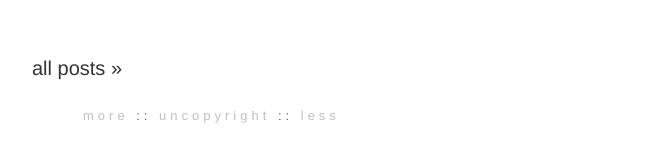
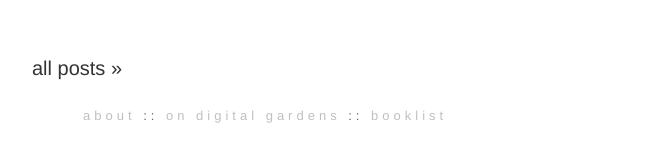
Before and after one commit to snowyepistles/snowyepistles.github.io, a Jekyll site: the page built from index.html, in a window 1280 px wide. Shown: the part 496-658 px from the top of the page, without its empty margins (40-695 px from the left). Built offline with Jekyll 4.4.1, drawn with Linux system fonts in a browser that asks for light colours.

Commit message:
Update footer.yml

```diff
--- a/_data/footer.yml
+++ b/_data/footer.yml
@@ -1,8 +1,8 @@
-- title:      more
-  url:        /readme
+- title:      about
+  url:        /about
 
-- title:      uncopyright
-  url:        /uncopyright
+- title:      on digital gardens
+  url:        /Digital Garden TOS
 
-- title:      less
-  url:        /less
+- title:      booklist
+  url:        /booklist
```
